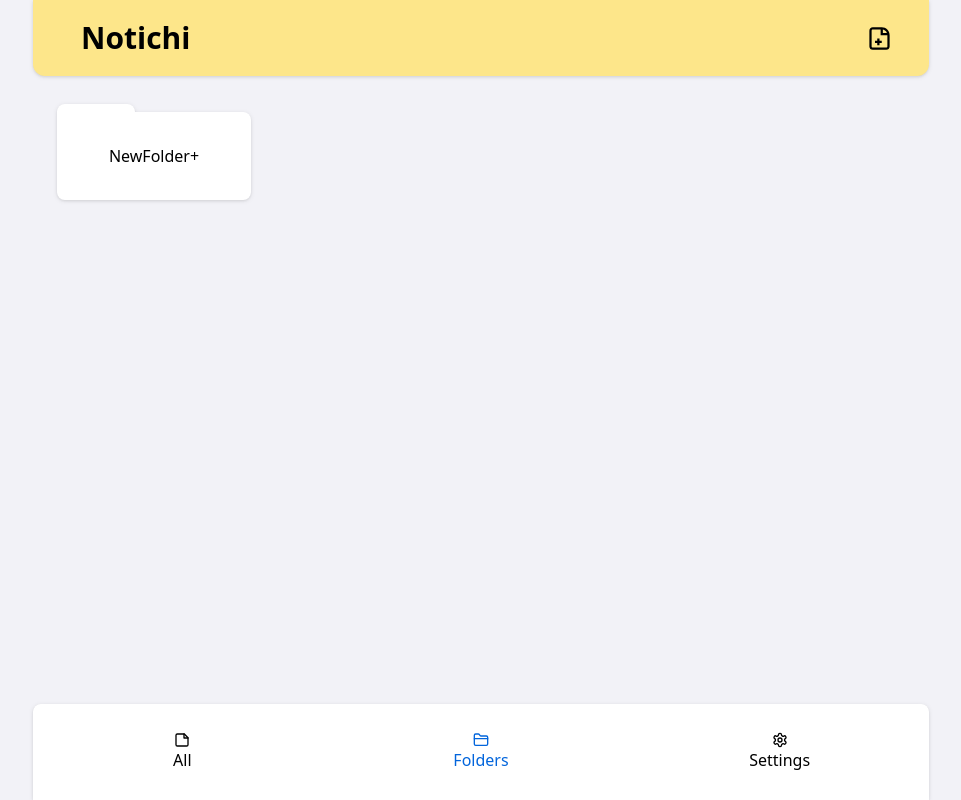
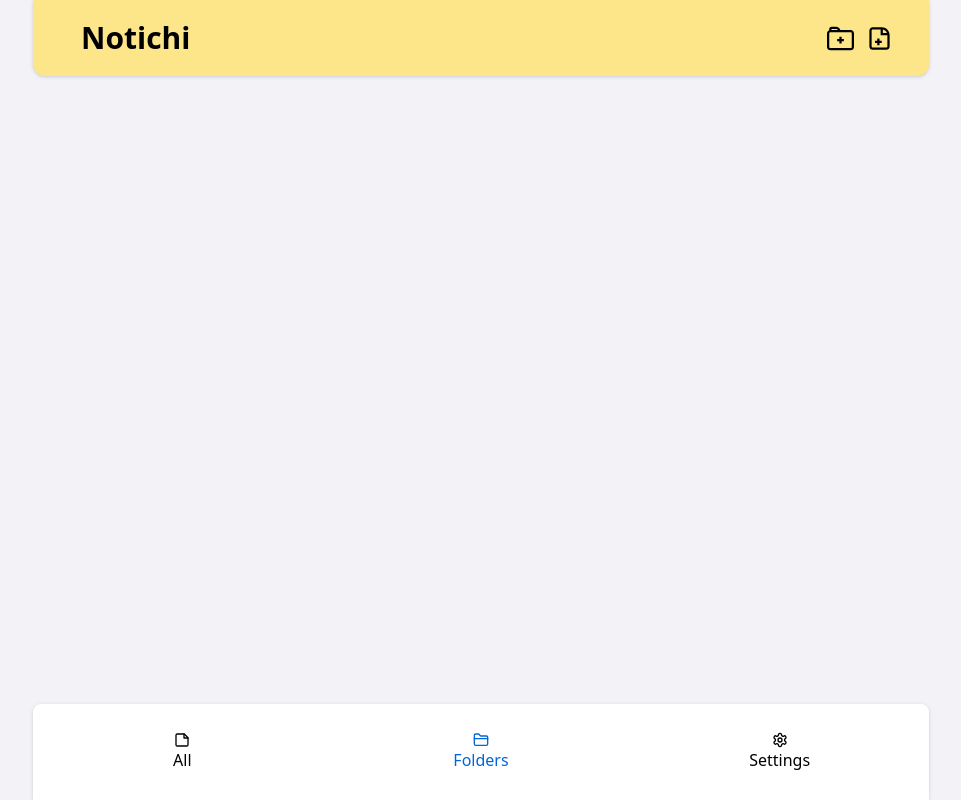
Before and after one commit to MasoudSR/notichi, a Next.js app: page /folders in a window 1280 px wide. Shown: the whole page, without its empty margins (159-1120 px from the left). Built offline with nearby package versions, Linux system fonts and the light colour scheme.

Commit message:
new folder icon added to header

```diff
--- a/src/components/template/FoldersPage.tsx
+++ b/src/components/template/FoldersPage.tsx
@@ -15,7 +15,6 @@ export default function FoldersPage() {
 			{folders.map((folder) => (
 				<Folder key={folder.id} id={folder.id} name={folder.name} />
 			))}
-			<Folder id="new" name="NewFolder+" />
 		</div>
 	);
 }
--- a/src/components/template/Header.tsx
+++ b/src/components/template/Header.tsx
@@ -1,7 +1,7 @@
 "use client";
 import Link from "next/link";
 import { usePathname, useRouter } from "next/navigation";
-import { CgFileAdd } from "react-icons/cg";
+import { CgFileAdd, CgFolderAdd } from "react-icons/cg";
 import { BiArrowBack } from "react-icons/bi";
 
 export default function Header() {
@@ -21,8 +21,13 @@ export default function Header() {
 				)}
 				<span className="text-3xl">Notichi</span>
 			</div>
-			<span>
-				<Link href="/add" className="flex items-center">
+			<span className="flex">
+				{pathName === "/folders" && (
+					<Link href="/add" className="mr-3">
+						<CgFolderAdd size={27} />
+					</Link>
+				)}
+				<Link href="/add">
 					<CgFileAdd size={27} />
 				</Link>
 			</span>
```
